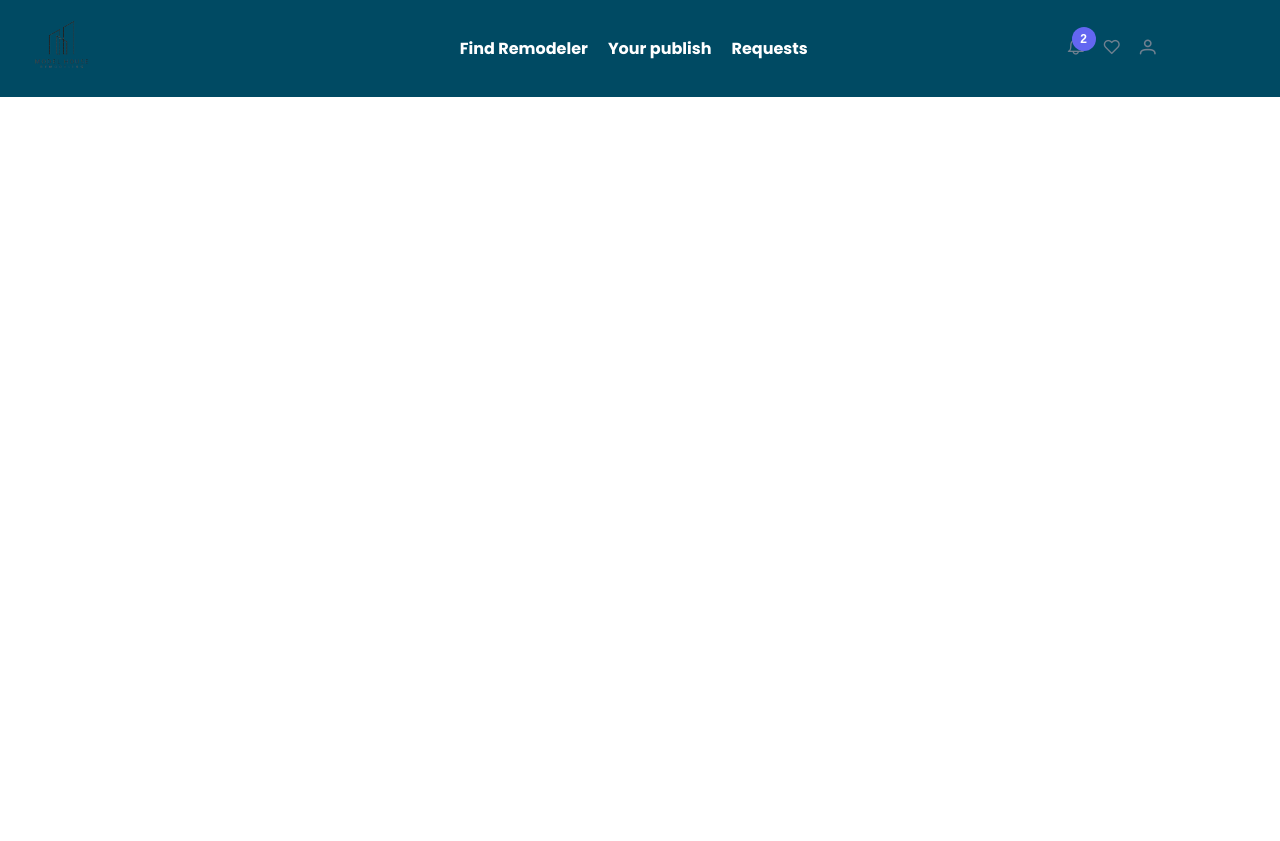
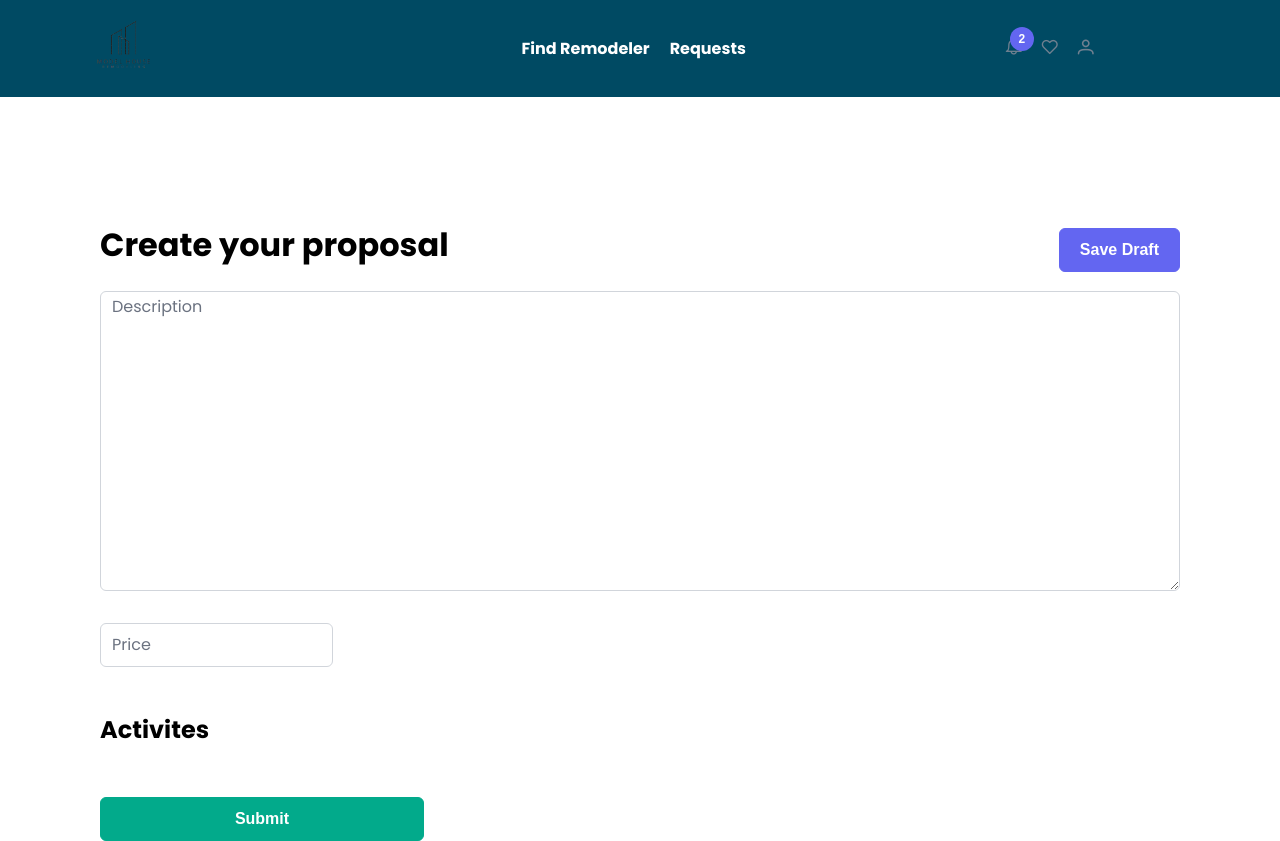
Before and after one commit to ModelHouseIOT/web_iot_model_house_frontend, a Vue app: page /proposal/1 in a window 1280 px wide. Before the commit the page ends 800 px from the top, so only its background shows below. Built offline with nearby package versions, Linux system fonts and the light colour scheme; a web font is replaced by a local one.

Commit message:
feat: add proposal view

```diff
--- a/src/public/components/navbar.component.vue
+++ b/src/public/components/navbar.component.vue
@@ -10,9 +10,9 @@
                 <li class="navbar-link">
                     <router-link to="/remodeler">Find Remodeler</router-link>
                 </li>
-                <li class="navbar-link">
-                    <router-link to="/project">Your publish</router-link>
-                </li>
+<!--                <li class="navbar-link">-->
+<!--                    <router-link to="/project">Your publish</router-link>-->
+<!--                </li>-->
                 <li class="navbar-link">
                   <router-link to="/request">Requests</router-link>
                 </li>
--- /dev/null
+++ b/src/request-service-management/pages/proposal.component.vue
@@ -0,0 +1,63 @@
+  <script>
+  import {useField, useForm} from "vee-validate";
+
+  export default {
+    name: "Proposal",
+    data(){
+      const { resetForm } = useForm();
+      const { value, errorMessage, value1 } = useField('value', this.validateField);
+      return {
+        confirmation: false,
+        resetForm: resetForm(),
+        value: value,
+        value1: value1,
+        errorMessage: errorMessage,
+      }
+    }
+  }
+  </script>
+
+  <template>
+    <div class="card flex justify-content-center" style="height: 400px; margin:200px 100px 0px 100px;">
+      <form @submit.prevent="confirmation = true" class="flex flex-column gap-2" :reset="resetForm">
+        <div class="title-container">
+          <h1>Create your proposal</h1>
+          <Button label="Save Draft" class="draft-button"/>
+        </div>
+          <span class="p-float-label">
+              <Textarea id="value" v-model="value" :class="{ 'p-invalid': errorMessage }"
+                        rows="4" cols="30" aria-describedby="text-error"
+                        style="width: 100%; height: 300px;"/>
+              <label for="value">Description</label>
+          </span>
+        <div><small id="text-error" class="p-error">{{ errorMessage || '&nbsp;' }}</small></div>
+        <div>
+          <span class="p-float-label">
+
+            <InputNumber :class="{ 'p-invalid': errorMessage }" id="price" v-model="value1" inputId="currency-us" mode="currency" currency="PEN" locale="en-PE" />
+            <label for="price">Price</label>
+          </span>
+          <div><small id="text-error" class="p-error">{{ errorMessage || '&nbsp;' }}</small></div>
+        </div>
+        <h2>Activites</h2>
+<!--        <div v-for="(item, index) in ">-->
+<!--          <InputText type="text" v-model="value" />-->
+<!--        </div>-->
+
+
+        <Button type="submit" label="Submit" style="background-color:#02AA8B; border-color: #02AA8B;
+              margin-top: 30px; width: 30%;"/>
+      </form>
+    </div>
+  </template>
+
+  <style scoped>
+  .title-container{
+    display: flex;
+    justify-content: space-between;
+    align-items: center;
+  }
+  .draft-button {
+    margin-top: 10px;
+  }
+  </style>
--- a/src/request-service-management/pages/request.component.vue
+++ b/src/request-service-management/pages/request.component.vue
@@ -17,6 +17,7 @@ export default {
       requestsCompleted: null,
       requestsInProcess: null,
       requestsPending: null,
+      requestsCanceled: null,
       businessId: null,
       visibleAccepted: ref(false),
       visibleReject: ref(false),
@@ -32,6 +33,9 @@ export default {
     }
   },
   methods: {
+    goToProposalForm(id){
+      this.$router.push("/proposal/" + id);
+    },
     onSubmitAccepted() {
       this.requestService.updateRequest(this.requestId, { "status": "PENDING_PROPOSAL"}).then(result => {
         console.log(result)
@@ -54,19 +58,25 @@ export default {
         this.businessProfileService.searchBusinessProfile(res.data.id).then(res => {
           this.businessId = res.data.id;
           console.log(res.data);
-          this.requestService.getRequestsByBusinessId(res.data.id, "CREATED").then(result => {
+          // FIRST STATUS
+          this.requestService.getRequestsByBusinessId(res.data.id, "PENDING").then(result => {
+            this.requestsPending = result.data;
+            console.log(this.requestsPending);
+          });
+          // SECOND STATUS
+          this.requestService.getRequestsByBusinessId(res.data.id, "PENDING_PROPOSAL").then(result => {
             this.requestsCompleted = result.data;
+            console.log(this.requestsCompleted);
           });
+          // THIRD STATUS
           this.requestService.getRequestsByBusinessId(res.data.id, "IN_PROCESS").then(result => {
             this.requestsInProcess = result.data;
             console.log(this.requestsInProcess);
           });
-          this.requestService.getRequestsByBusinessId(res.data.id, "PENDING").then(result => {
-            this.requestsPending = result.data;
-            console.log(this.requestsPending);
-          });
+          // FOURTH STATUS
           this.requestService.getRequestsByBusinessId(res.data.id, "CANCELED").then(result => {
-            this.requestsPending = result.data;
+            this.requestsCanceled = result.data;
+            console.log(this.requestsCanceled);
           });
         });
       })
@@ -78,6 +88,7 @@ export default {
 
 <template>
   <TabView v-model:activeIndex="active" style="margin: 150px 50px 0px 50px;" >
+<!--    FIRST PANEL-->
     <TabPanel style="background-color: cornflowerblue; padding: 10px 15px;" header="RECENT REQUESTS" >
       <div class="cardRequest">
         <div v-for="(item, index) in this.requestsPending" :key="item.id" >
@@ -87,18 +98,38 @@ export default {
             </div>
             <div class="contentCardText">
               <p><b>Request created by </b> {{ item.userProfile.firstName }}</p>
-              <div class="buttonsOpcion">
-                <Button icon="pi pi-check" label="Accept" @click="visibleAccepted = true; requestId = item.id" />
-                <Button icon="pi pi-times" severity="danger" label="Reject" @click="visibleReject = true; requestId = item.id" />
+              <p>{{item.description}}</p>
+              <div class="buttonOptions">
+                <Button class="btn" icon="pi pi-check" label="Accept" @click="visibleAccepted = true; requestId = item.id" />
+                <Button class="btn" icon="pi pi-times" severity="danger" label="Reject" @click="visibleReject = true; requestId = item.id" />
               </div>
             </div>
           </div>
         </div>
       </div>
     </TabPanel>
-    <TabPanel style="background-color: yellowgreen; padding: 10px 15px;" header="COMING PROJECTS">
+<!--    SECOND PANEL-->
+    <TabPanel style="background-color: yellowgreen; padding: 10px 15px;" header="PENDING PROPOSALS">
       <div class="cardRequest">
           <div v-for="(item, index) in this.requestsCompleted" :key="item.id" >
+            <div class="contentCard">
+              <div class="contentCardImg">
+                <img alt="user profile image" :src="item.userProfile.image" style="height:150px; width: 150px; border-radius: 50%;"/>
+              </div>
+              <div class="contentCardText">
+                <p><b>Send proposal to </b> {{ item.userProfile.firstName }}</p>
+                <div>
+                  <Button icon="pi pi-file" label="CREATE PROPOSAL" @click="goToProposalForm(item.id)"/>
+                </div>
+              </div>
+            </div>
+          </div>
+        </div>
+    </TabPanel>
+<!--    THIRD PANEL-->
+    <TabPanel style="background-color: green; padding: 10px 15px;" header="IN PROCESS PROJECTS">
+      <div class="cardRequest">
+          <div v-for="(item, index) in this.requestsPending" :key="item.id" >
             <div class="contentCard">
               <div class="contentCardImg">
                 <img alt="user profile image" :src="item.userProfile.image" style="height:150px; width: 150px; border-radius: 50%;"/>
@@ -114,25 +145,24 @@ export default {
           </div>
         </div>
     </TabPanel>
-    <TabPanel style="background-color: green; padding: 10px 15px;" header="IN PROCESS PROJECTS">
+<!--    FOURTH PANEL-->
+    <TabPanel style="background-color: green; padding: 10px 15px;" header="PROJECTS CANCELED">
       <div class="cardRequest">
-          <div v-for="(item, index) in this.requestsInProcess" :key="item.id" >
+        <div v-for="(item, index) in this.requestsCanceled" :key="item.id" >
           <div class="contentCard">
             <div class="contentCardImg">
               <img alt="user profile image" :src="item.userProfile.image" style="height:150px; width: 150px; border-radius: 50%;"/>
             </div>
             <div class="contentCardText">
               <p><b>Request created by </b> {{ item.userProfile.firstName }}</p>
-                <div class="buttonsOpcion">
-                  <Button icon="pi pi-check" label="Accept" />
-                  <Button icon="pi pi-times" severity="danger" label="Reject" />
-                </div>
             </div>
           </div>
         </div>
       </div>
     </TabPanel>
   </TabView>
+
+<!--  DIALOGS-->
   <Dialog v-model:visible="visibleAccepted" modal header="Are you sure?" :style="{ width: '20vw' }">
     <template #footer>
       <Button label="No" icon="pi pi-times" severity="danger" @click="visibleAccepted = false" text />
@@ -145,6 +175,9 @@ export default {
         <Button label="Yes" icon="pi pi-check" severity="danger" @click="onSubmitReject" autofocus />
       </template>
     </Dialog>
+
+
+<!--  TOASTS-->
   <Toast />
 </template>
 
@@ -166,19 +199,18 @@ export default {
   .contentCard{
     box-shadow: 0 2px 4px rgba(0, 0, 0, 0.4);
     border-radius: 8px;
-    margin: auto;
-    margin-bottom: 30px;
+    margin: auto auto 30px;
   }
   .contentCardText{
     width: 90%;
     margin: auto;
     padding: 25px 0;
   }
-  .buttonsOpcion{
-    width: 80%;
-    margin: auto;
-    padding-top: 20px;
-    display: flex;
-    justify-content: space-between;
+  .buttonOptions{
+    display: inline-block;
+  }
+  .buttonOptions .btn{
+    display: inline-block;
+    margin: 0 3px;
   }
 </style>
--- a/src/router/index.js
+++ b/src/router/index.js
@@ -9,6 +9,7 @@ import detail from "@/request-service-management/pages/business-detail.component
 import signIn from "@/identity-and-access-management/pages/sign-in.component.vue";
 import ProjectDetail from "@/request-service-management/pages/project-detail.component.vue";
 import Request from "@/request-service-management/pages/request.component.vue";
+import Proposal from "@/request-service-management/pages/proposal.component.vue";
 
 const router = createRouter({
     history: createWebHistory(import.meta.env.BASE_URL),
@@ -62,6 +63,11 @@ const router = createRouter({
             name:"request",
             component:Request,
         },
+        {
+            path:"/proposal/:id",
+            name:"proposal",
+            component:Proposal,
+        },
 
     ],
 });
```
Also changed, not shown: src/request-service-management/service/proposal.service.js (added, +15 -0 lines). Lines whose indentation alone changed are shown as unchanged.
